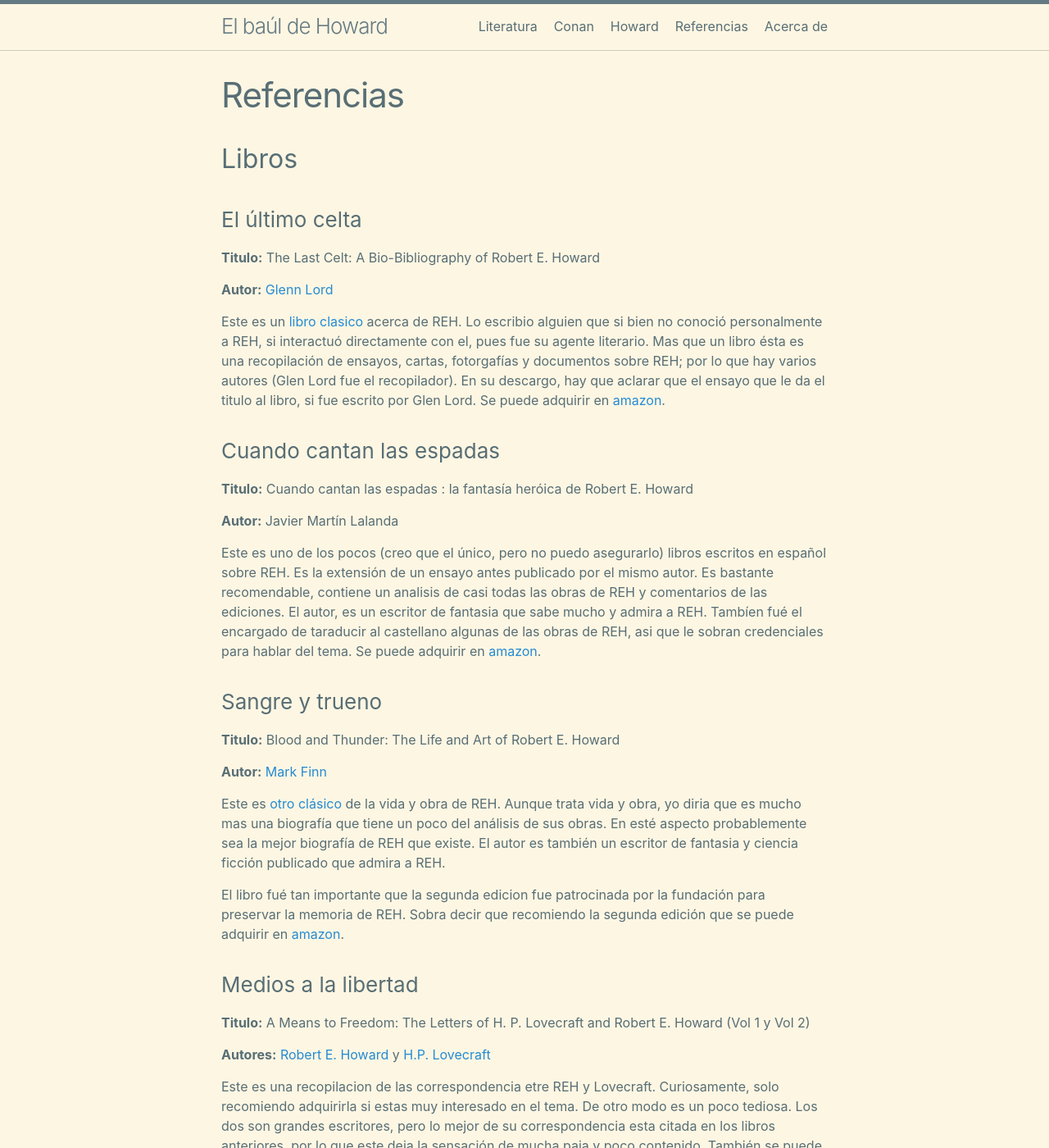
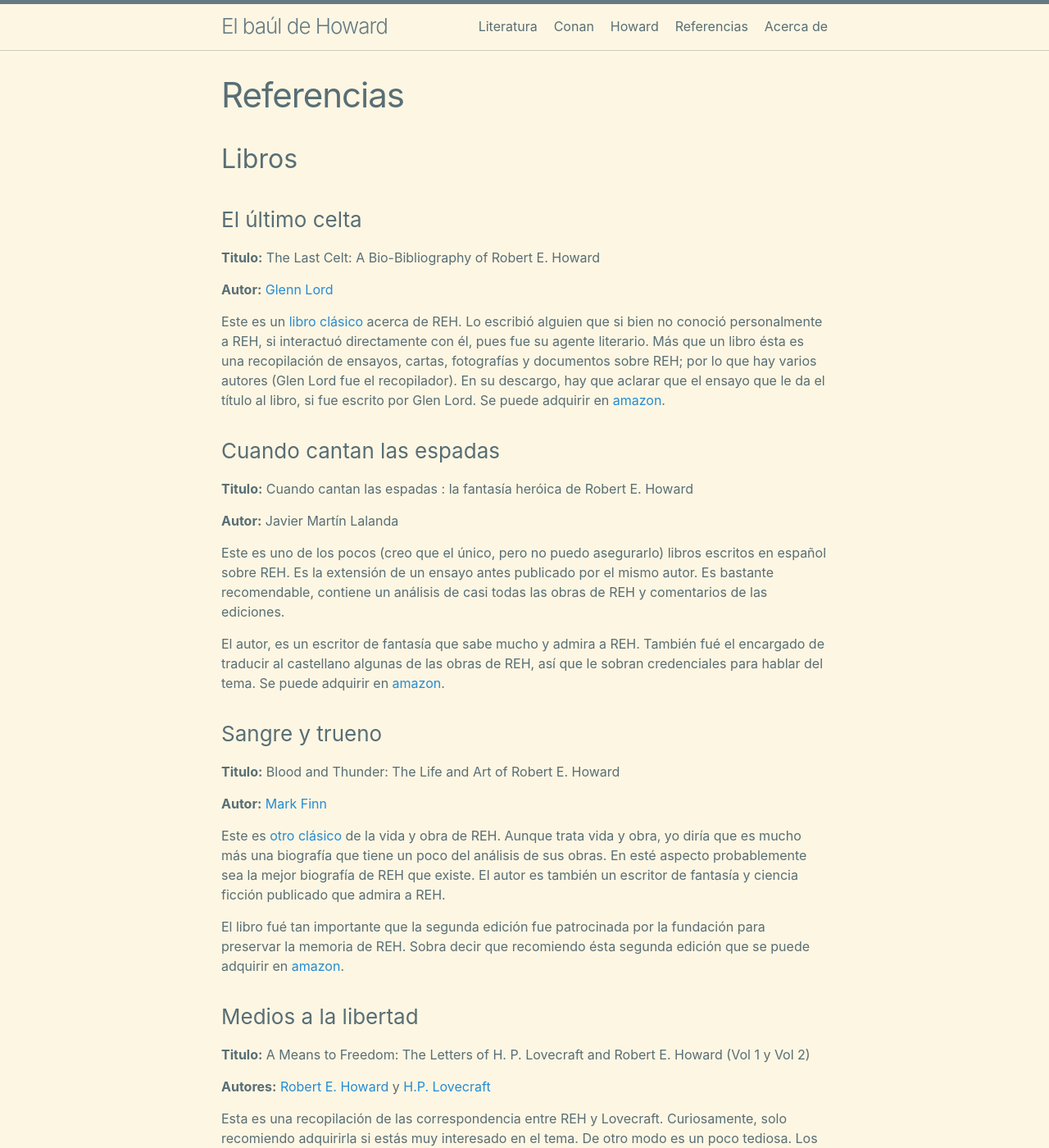
Before and after one commit to nemediano/canalREH, a Jekyll site: the page built from docs/referencias.md, in a window 1280 px wide and 1400 px high. Shown: the whole window at 82% size. Built offline with Jekyll 4.4.1, drawn with Linux system fonts in a browser that asks for light colours; some of the changed text lies outside the part shown.

Commit message:
Correcciones y redaccion

```diff
--- a/docs/_config.yml
+++ b/docs/_config.yml
@@ -6,7 +6,7 @@
 # The `>` after `description:` means to ignore line-breaks until next key.
 # If you want to omit the line-break after the end of text, use `>-` instead.
 description: >
-  Dedicados a la apreciación y el análisis, de la vida y obra del escritor y poeta Robert E Howard; creador de Conan.
+  Dedicados a la apreciación y el análisis, de la vida y obra del escritor y poeta Robert E. Howard; creador de Conan.
 
 
 
--- a/docs/referencias.md
+++ b/docs/referencias.md
@@ -16,10 +16,10 @@
 
 **Autor:** [Glenn Lord](https://en.wikipedia.org/wiki/Glenn_Lord)
 
-Este es un [libro clasico](https://en.wikipedia.org/wiki/The_Last_Celt) acerca de REH.
-Lo escribio alguien que si bien no conoció personalmente a REH, si interactuó directamente con el, pues fue su agente literario.
-Mas que un libro ésta es una recopilación de ensayos, cartas, fotorgafías y documentos sobre REH; por lo que hay varios autores (Glen Lord fue el recopilador).
-En su descargo, hay que aclarar que el ensayo que le da el titulo al libro, si fue escrito por Glen Lord. Se puede adquirir en [amazon](https://www.amazon.com/Last-Celt-Bio-Bibliography-Robert-Howard/dp/0425036308).
+Este es un [libro clásico](https://en.wikipedia.org/wiki/The_Last_Celt) acerca de REH.
+Lo escribió alguien que si bien no conoció personalmente a REH, si interactuó directamente con él, pues fue su agente literario.
+Más que un libro ésta es una recopilación de ensayos, cartas, fotografías y documentos sobre REH; por lo que hay varios autores (Glen Lord fue el recopilador).
+En su descargo, hay que aclarar que el ensayo que le da el título al libro, si fue escrito por Glen Lord. Se puede adquirir en [amazon](https://www.amazon.com/Last-Celt-Bio-Bibliography-Robert-Howard/dp/0425036308).
 
 
 ### Cuando cantan las espadas
@@ -30,11 +30,11 @@
 
 Este es uno de los pocos (creo que el único, pero no puedo asegurarlo) libros escritos en español sobre REH.
 Es la extensión de un ensayo antes publicado por el mismo autor.
-Es bastante recomendable, contiene un analisis de casi todas las obras de REH y comentarios de las ediciones.
-El autor, es un escritor de fantasia que sabe mucho y admira a REH.
-Tambíen fué el encargado de taraducir al castellano algunas de las obras de REH, asi que le sobran credenciales para hablar del tema.
+Es bastante recomendable, contiene un análisis de casi todas las obras de REH y comentarios de las ediciones.
+
+El autor, es un escritor de fantasía que sabe mucho y admira a REH.
+También fué el encargado de traducir al castellano algunas de las obras de REH, así que le sobran credenciales para hablar del tema.
 Se puede adquirir en [amazon](https://www.amazon.com/Cuando-cantan-las-espadas-fantas%C3%ADa/dp/8492492325).
-
 
 ### Sangre y trueno
 
@@ -43,12 +43,12 @@
 **Autor:** [Mark Finn](https://en.wikipedia.org/wiki/Mark_Finn)
 
 Este es [otro clásico](https://en.wikipedia.org/wiki/Blood_%26_Thunder:_The_Life_%26_Art_of_Robert_E._Howard) de la vida y obra de REH.
-Aunque trata vida y obra, yo diria que es mucho mas una biografía que tiene un poco del análisis de sus obras.
+Aunque trata vida y obra, yo diría que es mucho más una biografía que tiene un poco del análisis de sus obras.
 En esté aspecto probablemente sea la mejor biografía de REH que existe.
-El autor es también un escritor de fantasia y ciencia ficción publicado que admira a REH.
+El autor es también un escritor de fantasía y ciencia ficción publicado que admira a REH.
 
-El libro fué tan importante que la segunda edicion fue patrocinada por la fundación para preservar la memoria de REH.
-Sobra decir que recomiendo la segunda edición que se puede adquirir en [amazon](https://www.amazon.com/Blood-Thunder-Life-Robert-Howard/dp/1304031527).
+El libro fué tan importante que la segunda edición fue patrocinada por la fundación para preservar la memoria de REH.
+Sobra decir que recomiendo ésta segunda edición que se puede adquirir en [amazon](https://www.amazon.com/Blood-Thunder-Life-Robert-Howard/dp/1304031527).
 
 
 ### Medios a la libertad
@@ -57,8 +57,11 @@
 
 **Autores:** [Robert E. Howard](https://en.wikipedia.org/wiki/Robert_E._Howard) y [H.P. Lovecraft](https://en.wikipedia.org/wiki/H._P._Lovecraft)
 
-Este es una recopilacion de las correspondencia etre REH y Lovecraft. Curiosamente, solo recomiendo adquirirla si estas muy interesado en el tema. De otro modo es un poco tediosa. Los dos son grandes escritores, pero lo mejor de su correspondencia esta citada en los libros anteriores, por lo que este deja la sensación de mucha paja y poco contenido. También se puede conseguir en [amazon](https://www.amazon.com/Means-Freedom-Letters-Lovecraft-Robert/dp/1614981868).
-
+Esta es una recopilación de las correspondencia entre REH y Lovecraft.
+Curiosamente, solo recomiendo adquirirla si estás muy interesado en el tema.
+De otro modo es un poco tediosa.
+Los dos son grandes escritores, pero lo mejor de su correspondencia está citada en los libros anteriores, por lo que este deja la sensación de mucha paja y poco contenido.
+También se puede conseguir en [amazon](https://www.amazon.com/Means-Freedom-Letters-Lovecraft-Robert/dp/1614981868).
 
 ### Aquel que caminaba solo
 
@@ -66,14 +69,12 @@
 
 **Autor:** [Novalyne Price Ellis](https://en.wikipedia.org/wiki/Novalyne_Price_Ellis)
 
-Otro libro [muy importante pues](https://www.amazon.com/One-Who-Walked-Alone-Robert/dp/093798678X) fué escrito por alguien que convivió personalmente con REH.
-Novalyne fué su amiga (y por un tiempo su novia --la única que se conoce--) hasta el final de sus dias.
-Esté libro consta de los pasajes del diario de Novaline que hablan sobre REH.
+Otro [libro muy importante](https://en.wikipedia.org/wiki/One_Who_Walked_Alone) pues fué escrito por alguien que convivió personalmente con REH.
+Novalyne fué su amiga (y por un tiempo su novia –la única que se conoce–) hasta el final de sus días.
+Esté libro consta de los pasajes del diario de Novalyne que hablan sobre REH.
 
-Este libro fué en el que se baso la pelicula [The Whole Wide World](https://en.wikipedia.org/wiki/The_Whole_Wide_World), (que en español le pusieron "Mi vida") en la que [Vincent D'Onofrio](https://en.wikipedia.org/wiki/Vincent_D%27Onofrio) encarna a Howard y [Renée Zellweger](https://en.wikipedia.org/wiki/Ren%C3%A9e_Zellweger) a Novalyne.
-Tambien por [amazon](https://www.amazon.com/One-Who-Walked-Alone-Robert/dp/093798678X).
-
-
+Este libro fué en el que se baso la película [The Whole Wide World](https://en.wikipedia.org/wiki/The_Whole_Wide_World), (que en español le pusieron “Mi vida”) en la que [Vincent D’Onofrio](https://en.wikipedia.org/wiki/Vincent_D%27Onofrio) encarna a REH y [Renée Zellweger](https://en.wikipedia.org/wiki/Ren%C3%A9e_Zellweger) a Novalyne.
+También se puede conseguir en [amazon](https://www.amazon.com/One-Who-Walked-Alone-Robert/dp/093798678X).
 
 ###  Una mirada detallada a Robert E Howard.
 
@@ -82,6 +83,7 @@
 **Autores:** Charles Hoffman y Marc Cerasini
 
 Un [libro](https://www.hippocampuspress.com/robert-e.-howard/robert-e.-howard-a-closer-look) muy bien documentado acerca de su obra (y un poco de su vida).
-Es uno de los últimos libros en escribirse (primera edicion en Octubre del 2020), por lo que contiene información bastante actualizada.
+Es uno de los últimos libros en escribirse (primera edición en Octubre del 2020), por lo que contiene información bastante actualizada.
 
-Si apenas te estas adentrando en REH, éste es un muy buen lugar para empezar. También se puede comprar en [amazon](https://www.amazon.com/Robert-Howard-Closer-Look/dp/1614983119).
+Si apenas te estás adentrando en REH, éste es un muy buen lugar para empezar.
+Lo puedes comprar en [amazon](https://www.amazon.com/Robert-Howard-Closer-Look/dp/1614983119).
```
Also changed, not shown: docs/about.md (+3 -3 lines), docs/howard.md (+1 -1 lines).
